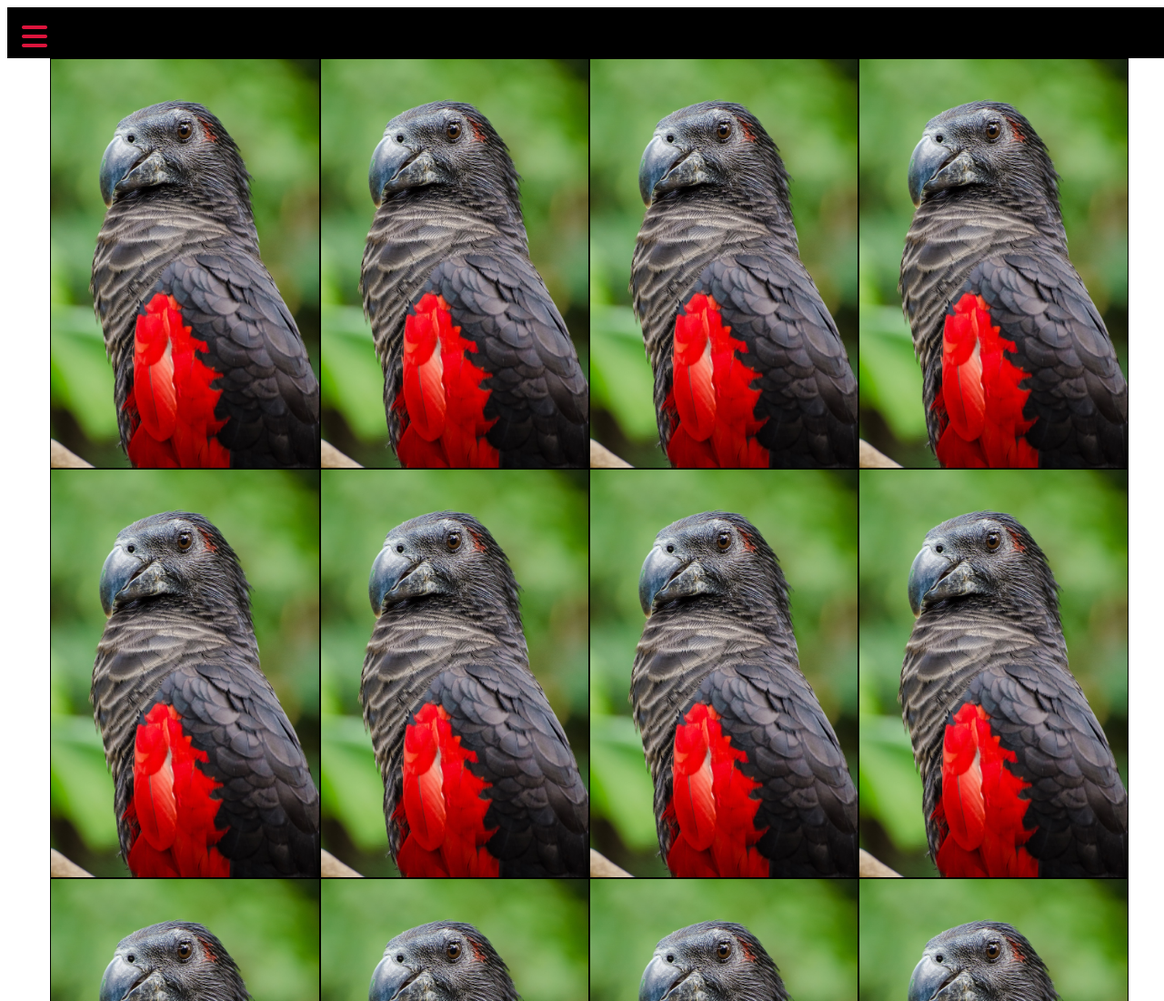
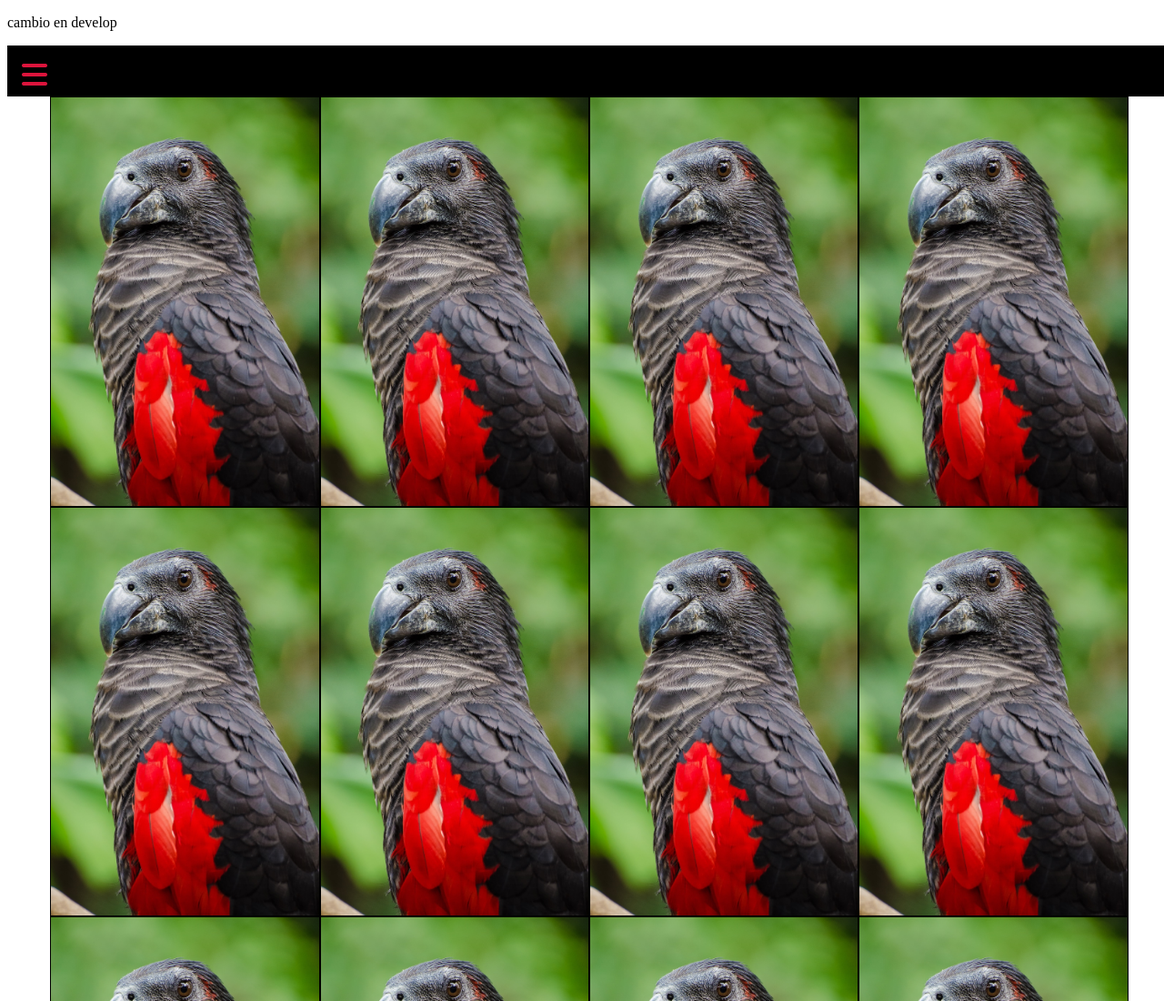
Before and after one commit to Mgilarmas/Proyecto-ETS, a plain HTML site: page index.html in a window 1280 px wide. Shown: the top 1100 px of the page at 91% size. Drawn offline with Linux system fonts and the light colour scheme.

Commit message:
cambio en develop

```diff
--- a/index.html
+++ b/index.html
@@ -9,6 +9,8 @@
     </head>
 
     <body>
+
+        <p>cambio en develop</p>
 
         <div id="header">
             <i class="fa-solid fa-bars"></i>
```
